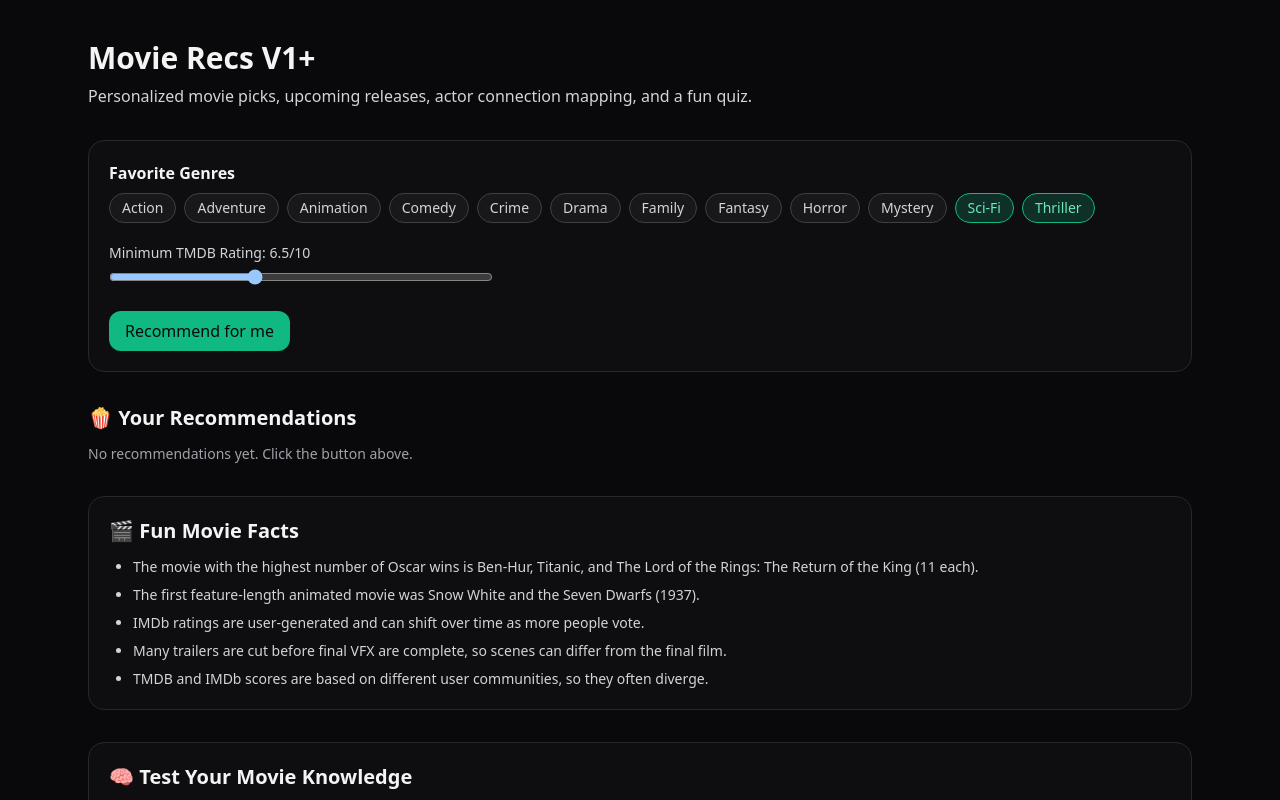
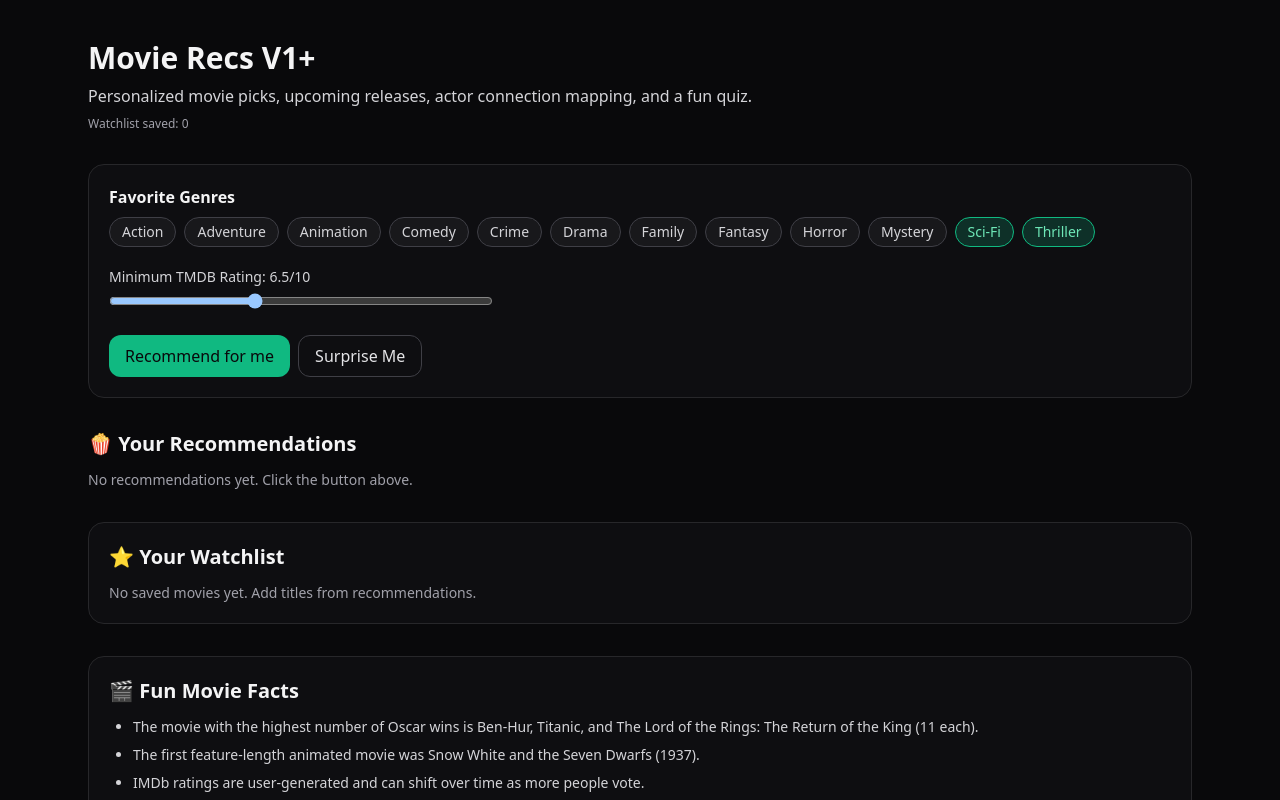
Before and after one commit to motowngene/movie-recs-v1, a Next.js app: page / in a window 1280 px wide. Shown: the top 800 px of the page. Built offline with nearby package versions, Linux system fonts and the light colour scheme.

Commit message:
feat: add persistent watchlist, surprise mode, and refreshed UI previews

```diff
--- a/app/page.tsx
+++ b/app/page.tsx
@@ -1,6 +1,6 @@
 'use client';
 
-import { useState } from 'react';
+import { useEffect, useMemo, useState } from 'react';
 import { GenrePicker } from '@/components/GenrePicker';
 import { MovieCard } from '@/components/MovieCard';
 import { RecommendedMovie, Movie, ActorConnection } from '@/types/movie';
@@ -8,20 +8,58 @@ import { UpcomingMovies } from '@/components/UpcomingMovies';
 import { FunFacts } from '@/components/FunFacts';
 import { MovieQuiz } from '@/components/MovieQuiz';
 import { ActorNetwork } from '@/components/ActorNetwork';
+import { WatchlistPanel } from '@/components/WatchlistPanel';
+import { GENRES } from '@/lib/recommender';
+
+const WATCHLIST_KEY = 'movie-recs-watchlist';
 
 export default function HomePage() {
   const [favoriteGenres, setFavoriteGenres] = useState<number[]>([878, 53]);
   const [minVoteAverage, setMinVoteAverage] = useState(6.5);
   const [recs, setRecs] = useState<RecommendedMovie[]>([]);
   const [upcoming, setUpcoming] = useState<Movie[]>([]);
+  const [watchlist, setWatchlist] = useState<Movie[]>([]);
   const [actorConnections, setActorConnections] = useState<ActorConnection[]>([]);
   const [actorHighlights, setActorHighlights] = useState<Array<{ name: string; appearances: number }>>([]);
   const [loading, setLoading] = useState(false);
   const [error, setError] = useState<string | null>(null);
+  const [needsRefresh, setNeedsRefresh] = useState(false);
+
+  useEffect(() => {
+    try {
+      const saved = localStorage.getItem(WATCHLIST_KEY);
+      if (saved) setWatchlist(JSON.parse(saved));
+    } catch {
+      // ignore malformed local storage
+    }
+  }, []);
+
+  useEffect(() => {
+    localStorage.setItem(WATCHLIST_KEY, JSON.stringify(watchlist));
+  }, [watchlist]);
 
   const toggleGenre = (id: number) => {
     setFavoriteGenres((curr) => (curr.includes(id) ? curr.filter((g) => g !== id) : [...curr, id]));
+    setNeedsRefresh(true);
   };
+
+  const addToWatchlist = (movie: RecommendedMovie) => {
+    setWatchlist((curr) => (curr.some((m) => m.id === movie.id) ? curr : [...curr, movie]));
+  };
+
+  const removeFromWatchlist = (id: number) => {
+    setWatchlist((curr) => curr.filter((m) => m.id !== id));
+  };
+
+  const surpriseMe = () => {
+    const genreIds = GENRES.map((g) => g.id);
+    const shuffled = [...genreIds].sort(() => Math.random() - 0.5);
+    setFavoriteGenres(shuffled.slice(0, 3));
+    setMinVoteAverage(Number((5.5 + Math.random() * 2.5).toFixed(1)));
+    setNeedsRefresh(true);
+  };
+
+  const totalSaved = useMemo(() => watchlist.length, [watchlist]);
 
   const getRecommendations = async () => {
     setLoading(true);
@@ -50,6 +88,7 @@ export default function HomePage() {
       setActorConnections(recData.actorConnections ?? []);
       setActorHighlights(recData.actorHighlights ?? []);
       setUpcoming(upcomingData.upcoming ?? []);
+      setNeedsRefresh(false);
     } catch (e: any) {
       setError(e.message ?? 'Could not fetch recommendations');
     } finally {
@@ -64,6 +103,7 @@ export default function HomePage() {
         <p className="text-zinc-300">
           Personalized movie picks, upcoming releases, actor connection mapping, and a fun quiz.
         </p>
+        <p className="text-xs text-zinc-400">Watchlist saved: {totalSaved}</p>
       </header>
 
       <section className="rounded-2xl border border-zinc-800 bg-zinc-900/40 p-5 space-y-5">
@@ -80,11 +120,15 @@ export default function HomePage() {
             max={9}
             step={0.1}
             value={minVoteAverage}
-            onChange={(e) => setMinVoteAverage(Number(e.target.value))}
+            onChange={(e) => {
+              setMinVoteAverage(Number(e.target.value));
+              setNeedsRefresh(true);
+            }}
             className="w-full"
           />
         </div>
 
+        <div className="flex flex-wrap gap-2">
           <button
             onClick={getRecommendations}
             disabled={loading || favoriteGenres.length === 0}
@@ -92,7 +136,15 @@ export default function HomePage() {
           >
             {loading ? 'Building your movie universe...' : 'Recommend for me'}
           </button>
+          <button
+            onClick={surpriseMe}
+            className="rounded-xl border border-zinc-700 px-4 py-2 font-medium text-zinc-200 hover:border-emerald-500"
+          >
+            Surprise Me
+          </button>
+        </div>
 
+        {needsRefresh && <p className="text-amber-300 text-xs">Filters changed. Click “Recommend for me” to refresh results.</p>}
         {error && <p className="text-red-400 text-sm">{error}</p>}
       </section>
 
@@ -103,12 +155,13 @@ export default function HomePage() {
         ) : (
           <div className="grid gap-4 sm:grid-cols-2 lg:grid-cols-3">
             {recs.map((movie) => (
-              <MovieCard key={movie.id} movie={movie} />
+              <MovieCard key={movie.id} movie={movie} onAddToWatchlist={addToWatchlist} />
             ))}
           </div>
         )}
       </section>
 
+      <WatchlistPanel watchlist={watchlist} onRemove={removeFromWatchlist} />
       <ActorNetwork highlights={actorHighlights} connections={actorConnections} />
       <UpcomingMovies movies={upcoming} />
       <FunFacts />
--- a/components/MovieCard.tsx
+++ b/components/MovieCard.tsx
@@ -1,6 +1,12 @@
 import { RecommendedMovie } from '@/types/movie';
 
-export function MovieCard({ movie }: { movie: RecommendedMovie }) {
+export function MovieCard({
+  movie,
+  onAddToWatchlist
+}: {
+  movie: RecommendedMovie;
+  onAddToWatchlist?: (movie: RecommendedMovie) => void;
+}) {
   const poster = movie.posterPath
     ? `https://image.tmdb.org/t/p/w500${movie.posterPath}`
     : 'https://placehold.co/500x750/18181b/a1a1aa?text=No+Poster';
@@ -28,6 +34,14 @@ export function MovieCard({ movie }: { movie: RecommendedMovie }) {
             Cast: {movie.cast.slice(0, 3).map((c) => c.name).join(', ')}
           </p>
         )}
+        {onAddToWatchlist && (
+          <button
+            onClick={() => onAddToWatchlist(movie)}
+            className="mt-2 rounded-lg border border-zinc-700 px-3 py-1 text-xs text-zinc-200 hover:border-emerald-500 hover:text-emerald-300"
+          >
+            + Add to Watchlist
+          </button>
+        )}
       </div>
     </article>
   );
--- /dev/null
+++ b/components/WatchlistPanel.tsx
@@ -0,0 +1,35 @@
+import { Movie } from '@/types/movie';
+
+export function WatchlistPanel({
+  watchlist,
+  onRemove
+}: {
+  watchlist: Movie[];
+  onRemove: (id: number) => void;
+}) {
+  return (
+    <section className="rounded-2xl border border-zinc-800 bg-zinc-900/40 p-5 space-y-3">
+      <h2 className="text-xl font-semibold">⭐ Your Watchlist</h2>
+      {watchlist.length === 0 ? (
+        <p className="text-sm text-zinc-400">No saved movies yet. Add titles from recommendations.</p>
+      ) : (
+        <ul className="space-y-2">
+          {watchlist.map((movie) => (
+            <li key={movie.id} className="flex items-center justify-between rounded-lg border border-zinc-800 p-2">
+              <div>
+                <p className="text-sm font-medium">{movie.title}</p>
+                <p className="text-xs text-zinc-400">TMDB {(movie.voteAverage ?? 0).toFixed(1)}/10</p>
+              </div>
+              <button
+                onClick={() => onRemove(movie.id)}
+                className="rounded-md border border-zinc-700 px-2 py-1 text-xs text-zinc-300 hover:border-red-500 hover:text-red-300"
+              >
+                Remove
+              </button>
+            </li>
+          ))}
+        </ul>
+      )}
+    </section>
+  );
+}
```
Also changed, not shown: public/frontend-preview-v2.png (added), 1 other file (tests, documents, lock files or other folders). Lines whose indentation alone changed are shown as unchanged.
